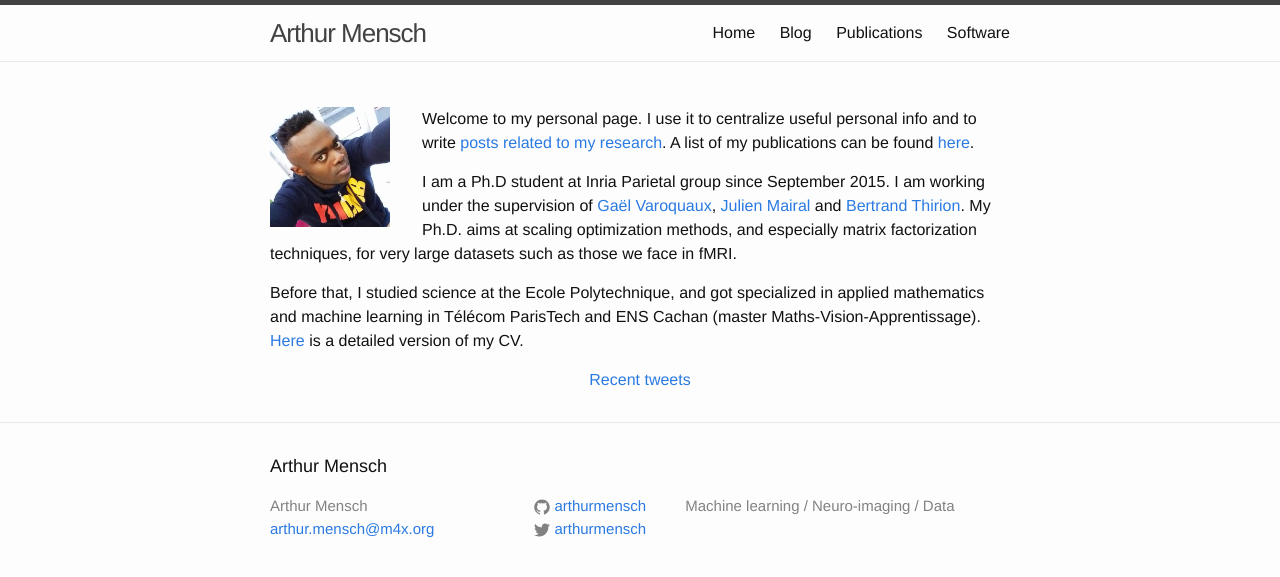
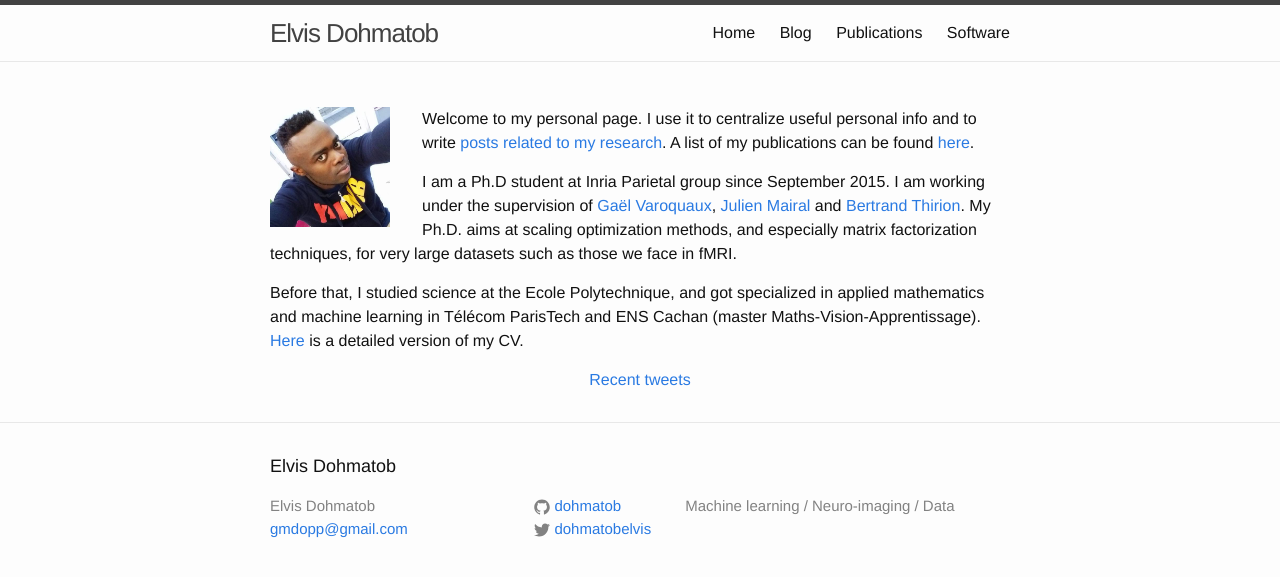
Before and after one commit to dohmatob/dohmatob.github.io, a Jekyll site: the page built from index.md, in a window 1280 px wide. Shown: the top 577 px of the page. Built offline with Jekyll 4.4.1, drawn with Linux system fonts in a browser that asks for light colours; comment, search, counter and statistics services are not loaded.

Commit message:
more conf

```diff
--- a/_config.yml
+++ b/_config.yml
@@ -6,13 +6,13 @@
 # 'jekyll serve'. If you change this file, please restart the server process.
 
 # Site settings
-title: Arthur Mensch
-email: arthur.mensch@m4x.org
+title: Elvis Dohmatob
+email: gmdopp@gmail.com
 description: Machine learning / Neuro-imaging / Data
 baseurl: "" # the subpath of your site, e.g. /blog
-url: "http://amensch.fr" # the base hostname & protocol for your site
-twitter_username: arthurmensch
-github_username:  arthurmensch
+# url: "http://amensch.fr" # the base hostname & protocol for your site
+twitter_username: dohmatobelvis
+github_username:  dohmatob
 
 # Build settings
 markdown: kramdown
```
